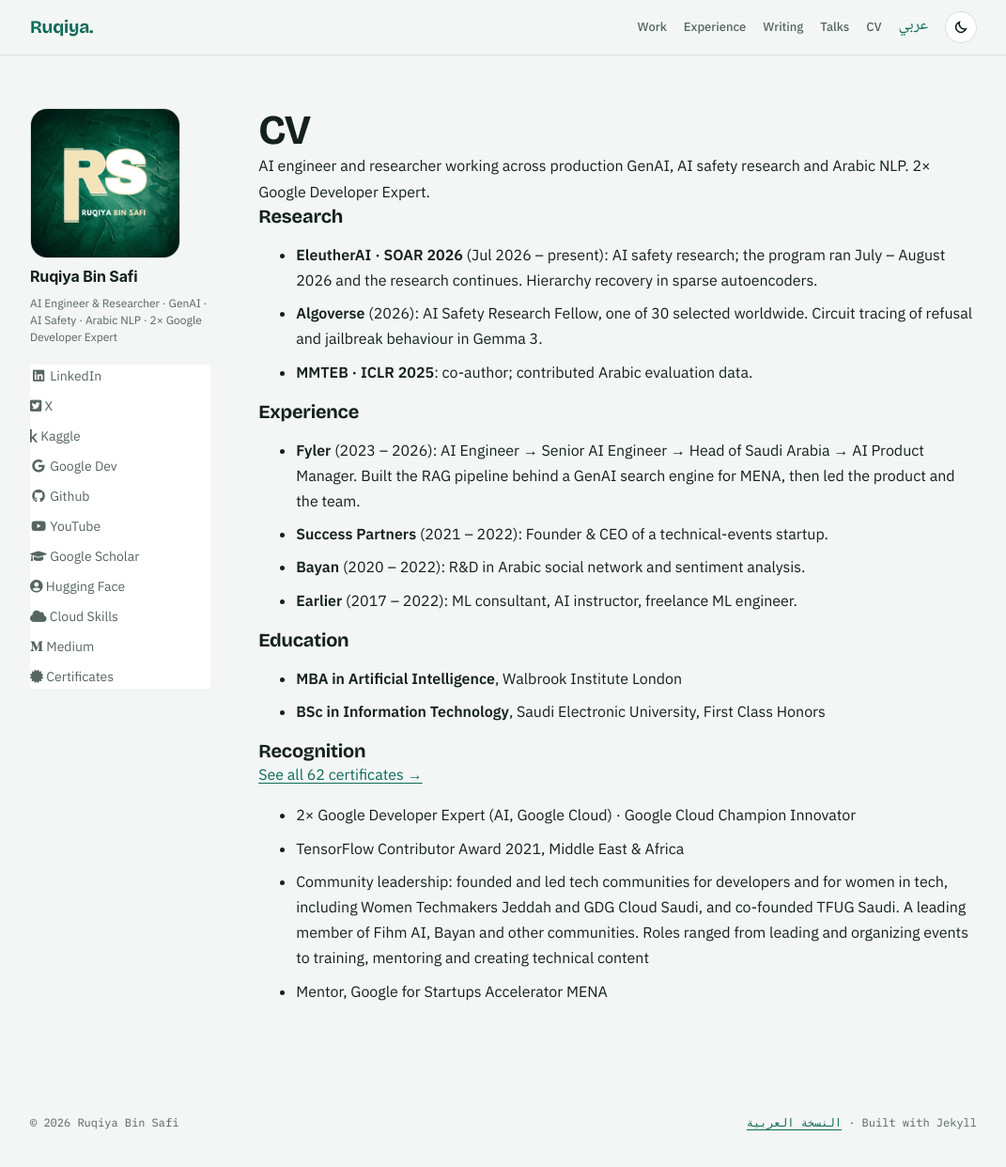
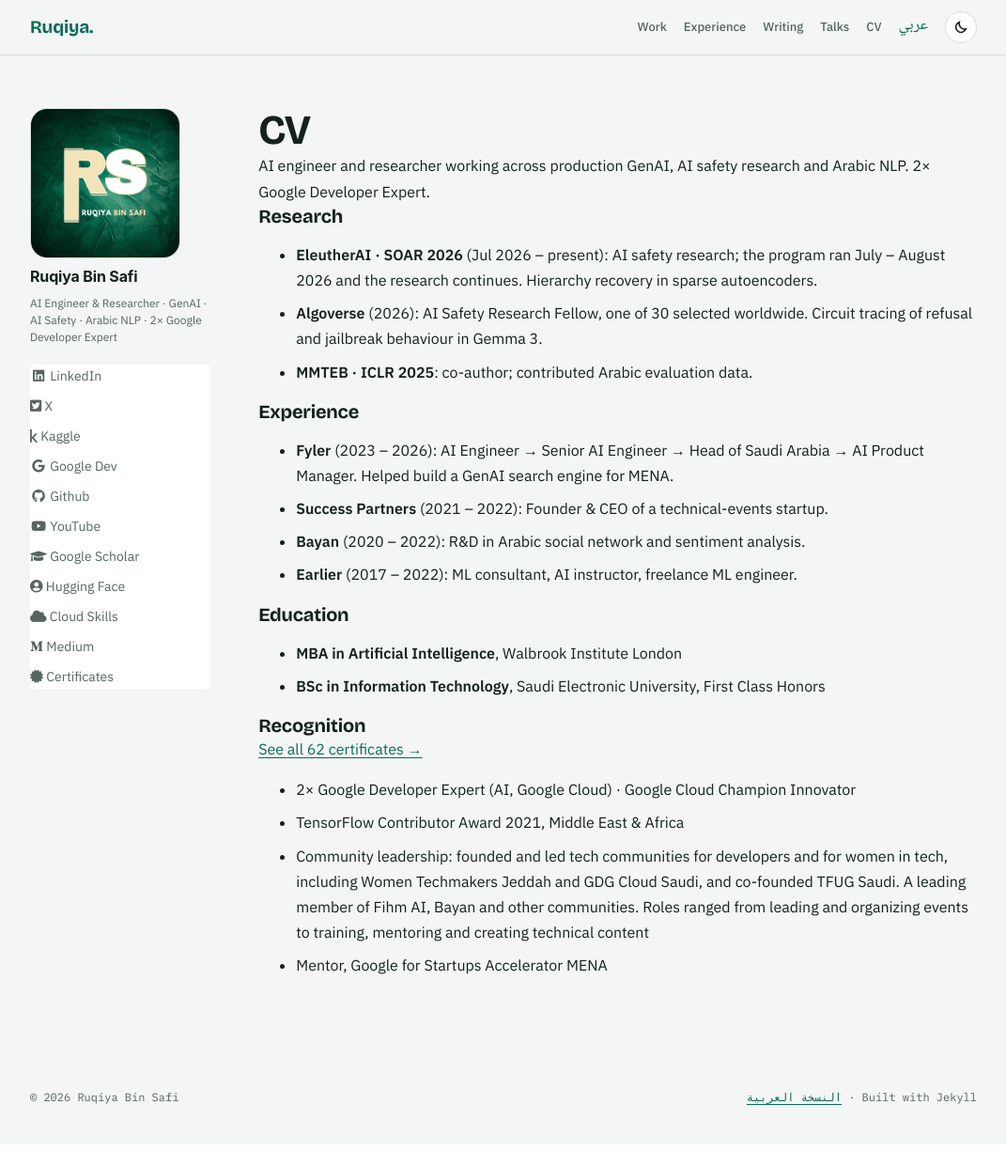
Before and after one commit to Ruqyai/ruqyai.github.io, a Jekyll site: the page built from _pages/cv.md, in a window 1280 px wide and 1245 px high. Shown: the top 1242 px of the window at 94% size, without its empty margins (104-1175 px from the left). Built offline with Jekyll 4.4.1, drawn with Linux system fonts in a browser that asks for light colours; some web fonts are replaced; comment, search, counter and statistics services are not loaded.

Commit message:
Correct Fyler wording: helped build the search engine

```diff
--- a/_data/home/ar.yml
+++ b/_data/home/ar.yml
@@ -40,7 +40,7 @@ hero:
     - [تعمل, 0.38]
     - [بالعربية., 0.97]
   bio: >-
-    بنيتُ محرك البحث الذكي في Fyler من أول تصميم لبنيته حتى إدارة المنتج.
+    في Fyler ساهمتُ في بناء محرك بحث بالذكاء الاصطناعي التوليدي.
     أعمل الآن في أبحاث أمان الذكاء الاصطناعي وقابلية التفسير الآلي (Mechanistic Interpretability) مع <em>EleutherAI</em>.
     أنا خبيرة مطوري Google في مجالي الذكاء الاصطناعي والسحابة، وقضيت سنوات في تعليم الذكاء الاصطناعي بالعربية.
   cv_label: السيرة الذاتية (PDF)
@@ -118,7 +118,7 @@ experience:
     - when: 2023 – 2026
       title: Fyler
       org: محرك بحث بالذكاء الاصطناعي التوليدي للشرق الأوسط وشمال أفريقيا
-      text: انضممت مهندسةً في مرحلة مبكرة، وصممت نظام RAG الذي يقوم عليه البحث، ثم قدت المنتج والفريق.
+      text: انضممت مهندسةً في مرحلة مبكرة، وساهمت في بناء محرك البحث.
       ladder:
         - { role: مهندسة ذكاء اصطناعي, date: سبتمبر 2023 }
         - { role: مهندسة ذكاء اصطناعي أولى, date: فبراير 2024 }
--- a/_data/home/en.yml
+++ b/_data/home/en.yml
@@ -44,7 +44,7 @@ hero:
     - [in, 0.08]
     - [Arabic., 0.97]
   bio: >-
-    I built the AI search engine at Fyler from its first architecture to product ownership.
+    At Fyler I helped build a GenAI search engine.
     Now I do AI safety research in mechanistic interpretability with <em>EleutherAI</em>.
     I am a 2× Google Developer Expert and I have spent years teaching AI in Arabic.
   cv_label: CV (PDF)
@@ -123,7 +123,7 @@ experience:
     - when: 2023 – 2026
       title: Fyler
       org: GenAI search engine for MENA
-      text: Joined as an early engineer. Designed the RAG pipeline behind the core search product, then led the product and the team.
+      text: Joined as an early engineer and helped build the search engine.
       ladder:
         - { role: AI Engineer, date: Sep 2023 }
         - { role: Senior AI Engineer, date: Feb 2024 }
--- a/_pages/cv.md
+++ b/_pages/cv.md
@@ -23,7 +23,7 @@ AI engineer and researcher working across production GenAI, AI safety research a
 
 ## Experience
 
-* **Fyler** (2023 – 2026): AI Engineer → Senior AI Engineer → Head of Saudi Arabia → AI Product Manager. Built the RAG pipeline behind a GenAI search engine for MENA, then led the product and the team.
+* **Fyler** (2023 – 2026): AI Engineer → Senior AI Engineer → Head of Saudi Arabia → AI Product Manager. Helped build a GenAI search engine for MENA.
 * **Success Partners** (2021 – 2022): Founder & CEO of a technical-events startup.
 * **Bayan** (2020 – 2022): R&D in Arabic social network and sentiment analysis.
 * **Earlier** (2017 – 2022): ML consultant, AI instructor, freelance ML engineer.
```
Also changed, not shown: _pages/ar/cv.md (+1 -1 lines).
